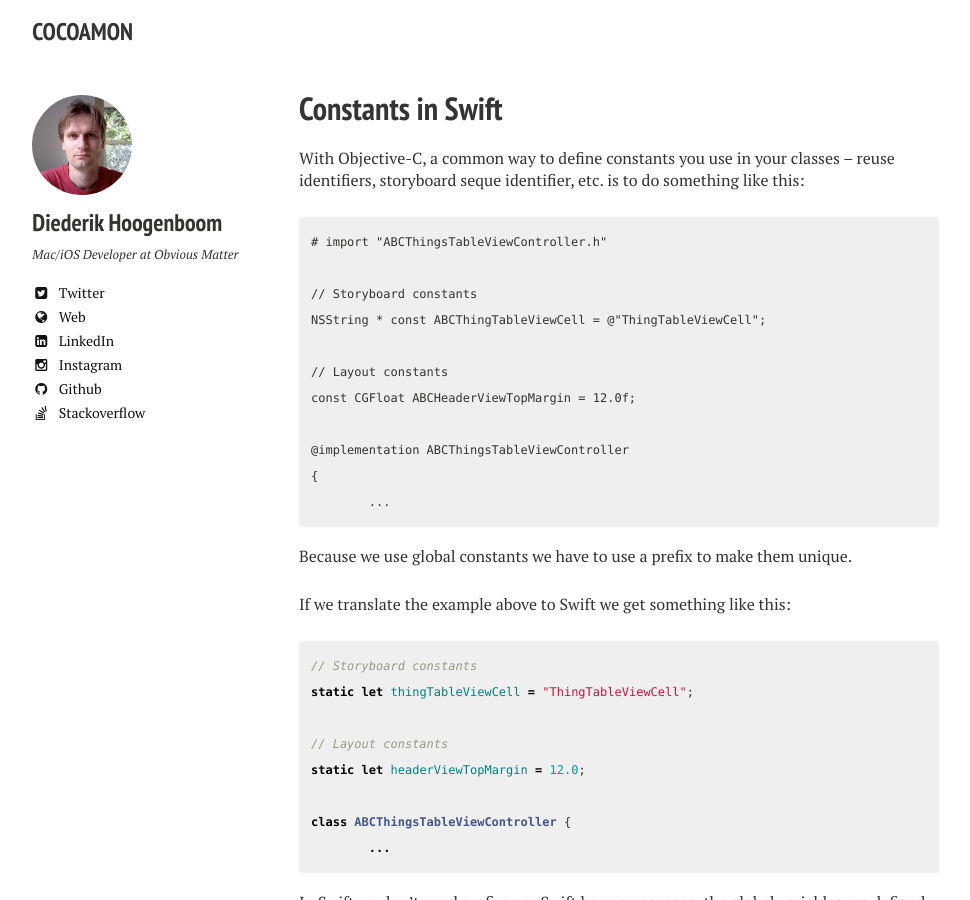
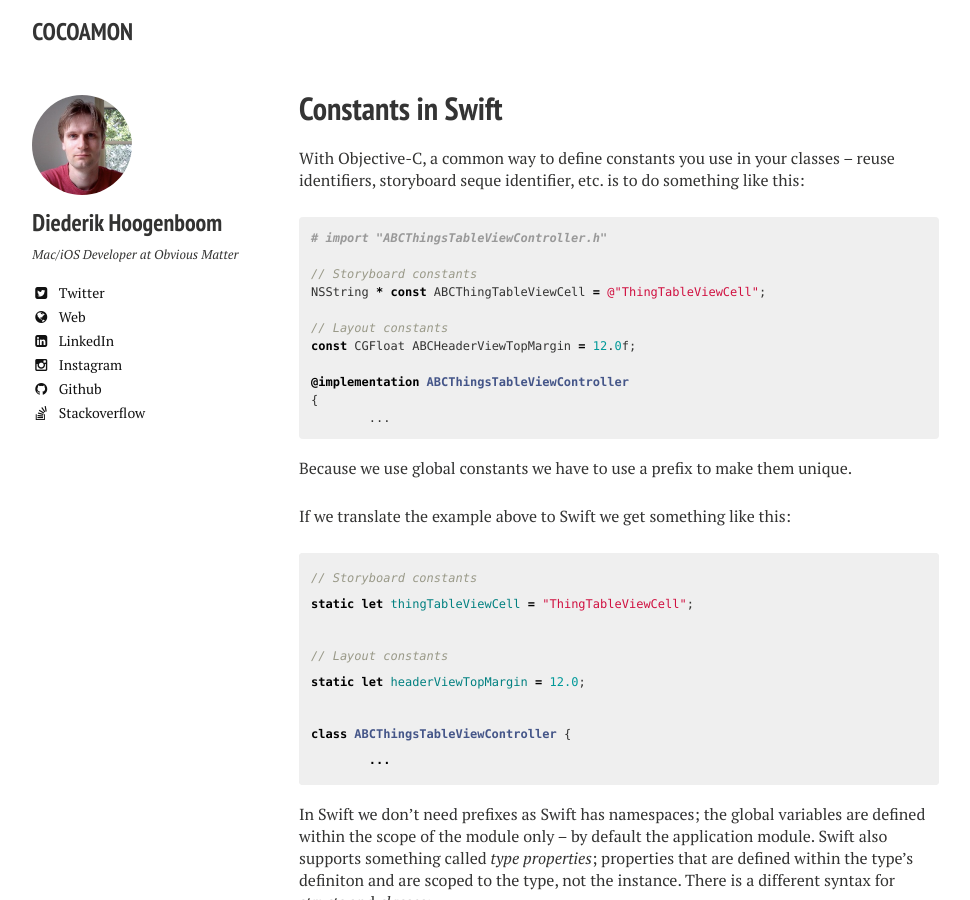
Before and after one commit to diederikh/Cocoamon-blog, a Jekyll site: the page built from _posts/2015-02-03-constants-in-swift.markdown, in a window 1280 px wide and 900 px high. Shown: the whole window, without its empty margins (21-991 px from the left). Built offline with Jekyll 4.4.1, drawn with Linux system fonts in a browser that asks for light colours; nearby versions of some CDN libraries.

Commit message:
code block

```diff
--- a/_posts/2015-02-03-constants-in-swift.markdown
+++ b/_posts/2015-02-03-constants-in-swift.markdown
@@ -9,7 +9,8 @@ tags: swift
 
 With Objective-C, a common way to define constants you use in your classes -- reuse identifiers, storyboard seque identifier, etc. is to do something like this:
 
-~~~
+{% highlight objective-c %}
+
 # import "ABCThingsTableViewController.h"
 
 // Storyboard constants
@@ -21,7 +22,7 @@ const CGFloat ABCHeaderViewTopMargin = 12.0f;
 @implementation ABCThingsTableViewController
 {
 	...
-~~~
+{% endhighlight %}
 
 Because we use global constants we have to use a prefix to make them unique.
 
```
